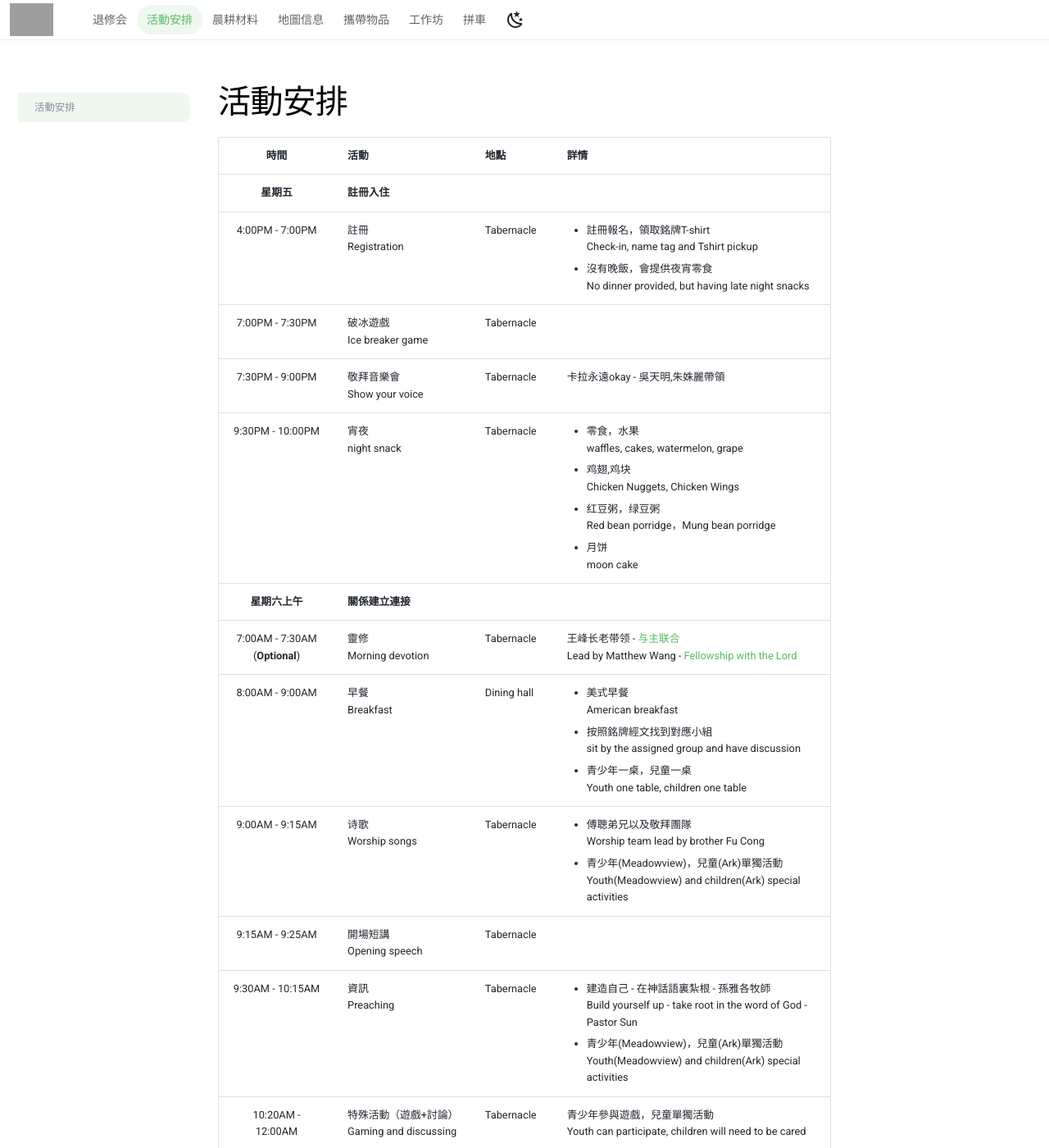
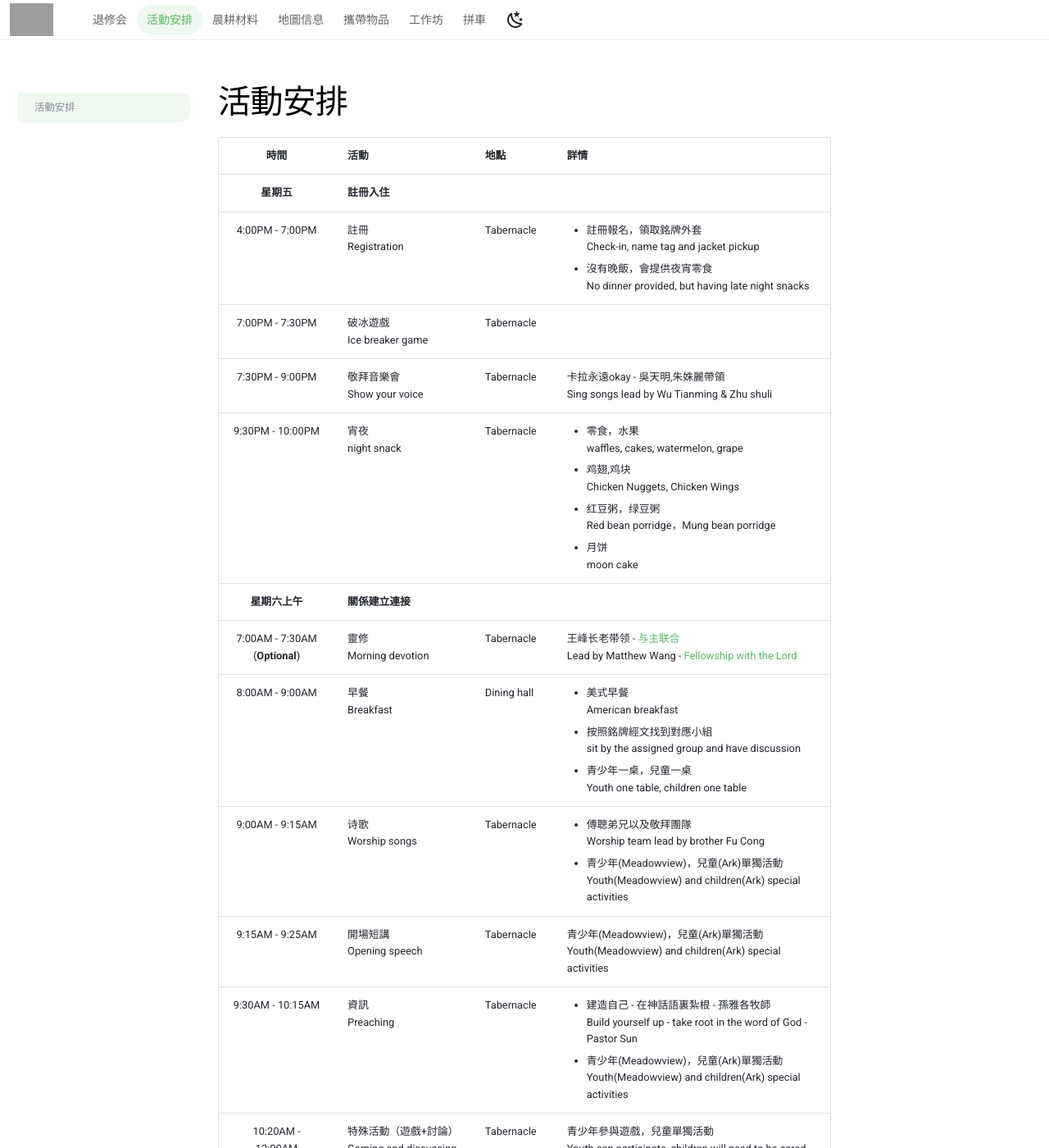
Before and after one commit to peng-mi/ccic-csj.github.io, an MkDocs documentation site: the page built from docs/src/agenda.md, in a window 1280 px wide and 1400 px high. Shown: the whole window at 82% size. Built offline with MkDocs 1.6.1 and Material for MkDocs 9.7.7, drawn with Linux system fonts in a browser that asks for light colours; the version menu is left out; some of the changed text lies outside the part shown; grey boxes are pictures that could not be loaded.

Commit message:
small update

```diff
--- a/docs/src/agenda.md
+++ b/docs/src/agenda.md
@@ -6,15 +6,15 @@
 |                  時間                  | 活動                                     | 地點                                                                                                                                                     | 詳情                                                                                                                                                                                                                                                                                                  |
 |:------------------------------------:|----------------------------------------|--------------------------------------------------------------------------------------------------------------------------------------------------------|-----------------------------------------------------------------------------------------------------------------------------------------------------------------------------------------------------------------------------------------------------------------------------------------------------|
 |               **星期五**                | **註冊入住**                               ||
-|           4:00PM - 7:00PM            | 註冊 <br> Registration                   |  Tabernacle                                                                                                                                                      | <ul><li>註冊報名，領取銘牌T-shirt <br> Check-in, name tag and Tshirt pickup</li><li>沒有晚飯，會提供夜宵零食 <br>No dinner provided, but having late night snacks </li></ul>                                                                                                                                             |
+|           4:00PM - 7:00PM            | 註冊 <br> Registration                   |  Tabernacle                                                                                                                                                      | <ul><li>註冊報名，領取銘牌外套 <br> Check-in, name tag and jacket pickup</li><li>沒有晚飯，會提供夜宵零食 <br>No dinner provided, but having late night snacks </li></ul>                                                                                                                                                  |
 |           7:00PM - 7:30PM            | 破冰遊戲 <br> Ice breaker game             | Tabernacle                                                                                                                                                    |                                                                                                                                                                                                                                                                                                     |
-|           7:30PM - 9:00PM            | 敬拜音樂會 <br> Show your voice             | Tabernacle                                                                                                                                                    | 卡拉永遠okay - 吳天明,朱姝麗帶領                                                                                                                                                                                                                                                                                |
+|           7:30PM - 9:00PM            | 敬拜音樂會 <br> Show your voice             | Tabernacle                                                                                                                                                    | 卡拉永遠okay - 吳天明,朱姝麗帶領  <br> Sing songs lead by Wu Tianming & Zhu shuli                                                                                                                                                                                                                               |
 |           9:30PM - 10:00PM           | 宵夜 <br> night snack                    | Tabernacle                                                                                                                                                    | <ul><li>零食，水果 <br> waffles, cakes, watermelon, grape</li><li>鸡翅,鸡块<br>Chicken Nuggets, Chicken Wings</li><li>红豆粥，绿豆粥 <br> Red bean porridge，Mung bean porridge </li><li>月饼 <br>moon cake</li></ul>                                                                                                  |
 |              **星期六上午**               | **關係建立連接**                             ||
 | 7:00AM - 7:30AM  <br> (**Optional**) | 靈修 <br> Morning devotion               | Tabernacle                                                                                                                                                    | 王峰长老带领 - [与主联合](material.md)<br> Lead by Matthew Wang - [Fellowship with the Lord](material.md)                                                                                                                                                                                                     |
 |           8:00AM - 9:00AM            | 早餐 <br> Breakfast                      | Dining hall                                                                                                                                            | <ul><li>美式早餐 <br> American breakfast</li><li>按照銘牌經文找到對應小組 <br>sit by the assigned group and have discussion</li> <li>青少年一桌，兒童一桌<br>Youth one table, children one table</li></ul>                                                                                                                    |
 |           9:00AM - 9:15AM            | 诗歌 <br> Worship songs                  | Tabernacle                                                                                                                                                    | <ul><li>傅聰弟兄以及敬拜團隊   <br> Worship team lead by brother Fu Cong </li><li>青少年(Meadowview)，兒童(Ark)單獨活動<br>Youth(Meadowview) and children(Ark) special activities</li></ul>                                                                                                                             |
-|           9:15AM - 9:25AM            | 開場短講 <br> Opening speech               | Tabernacle                                                                                                                                                    |                                                                                                                                                                                                                                                                                                     |
+|           9:15AM - 9:25AM            | 開場短講 <br> Opening speech               | Tabernacle                                                                                                                                                    | 青少年(Meadowview)，兒童(Ark)單獨活動<br>Youth(Meadowview) and children(Ark) special activities                                                                                                                                                                                                               |
 |           9:30AM - 10:15AM           | 資訊 <br> Preaching                      | Tabernacle                                                                                                                                                    | <ul><li>建造自己 - 在神話語裏紮根 - 孫雅各牧師  <br> Build yourself up - take root in the word of God  - Pastor Sun </li><li>青少年(Meadowview)，兒童(Ark)單獨活動<br>Youth(Meadowview) and children(Ark) special activities</li></ul>                                                                                        |
 |          10:20AM - 12:00AM           | 特殊活動（遊戲+討論）<br> Gaming and discussing  | Tabernacle                                                                                                                                                    | 青少年參與遊戲，兒童單獨活動 <br> Youth can participate, children will need to be cared
 |           12:00PM - 1:00PM           | 午餐 <br> Lunch                          | Dining hall                                                                                                                                            | <ul><li>美式午餐 <br> American lunch</li><li>對應小組吃飯討論 <br>sit by the assigned group and have discussion</li> <li>青少年一桌，兒童一桌<br>Youth one table, children one table</li></ul>
```
Also changed, not shown: other parts of docs/src/agenda.md (+1 -1 lines).
